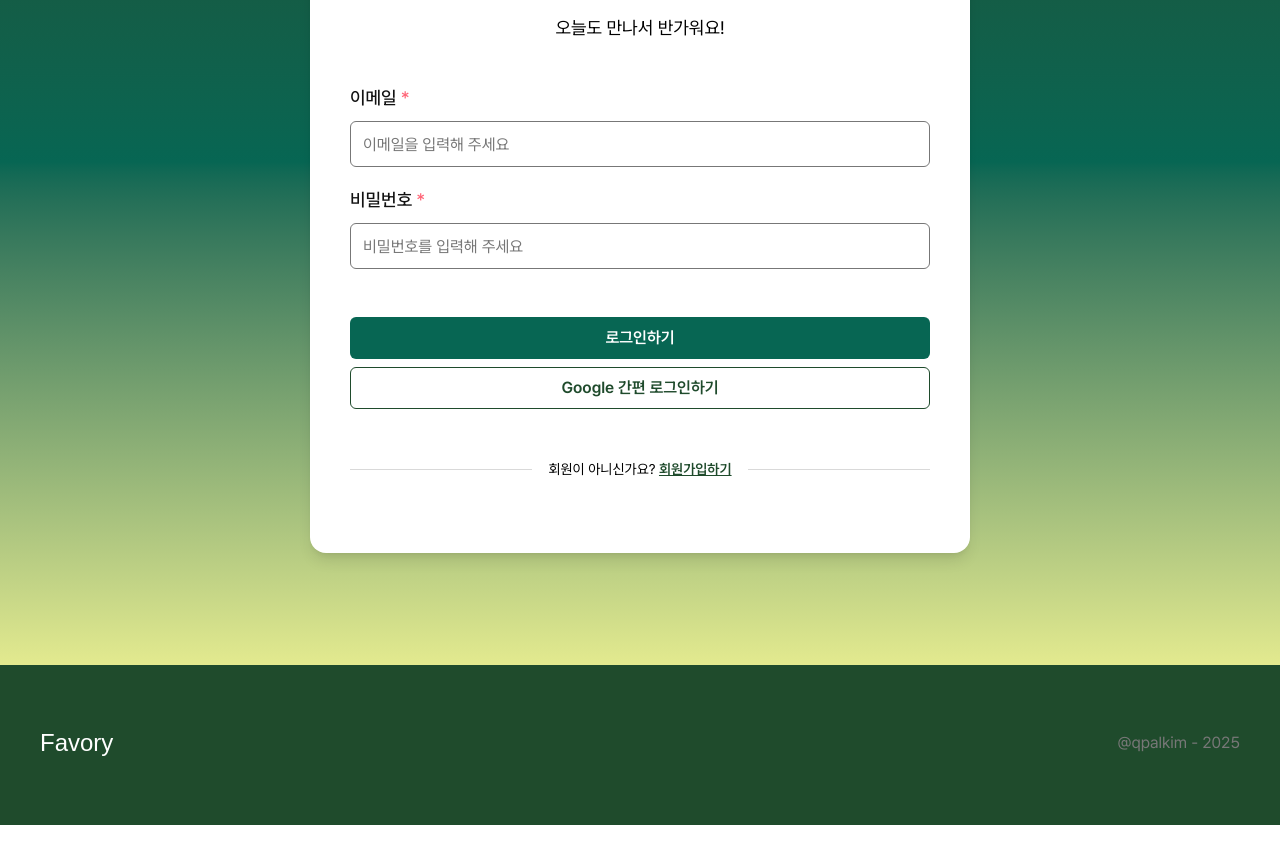
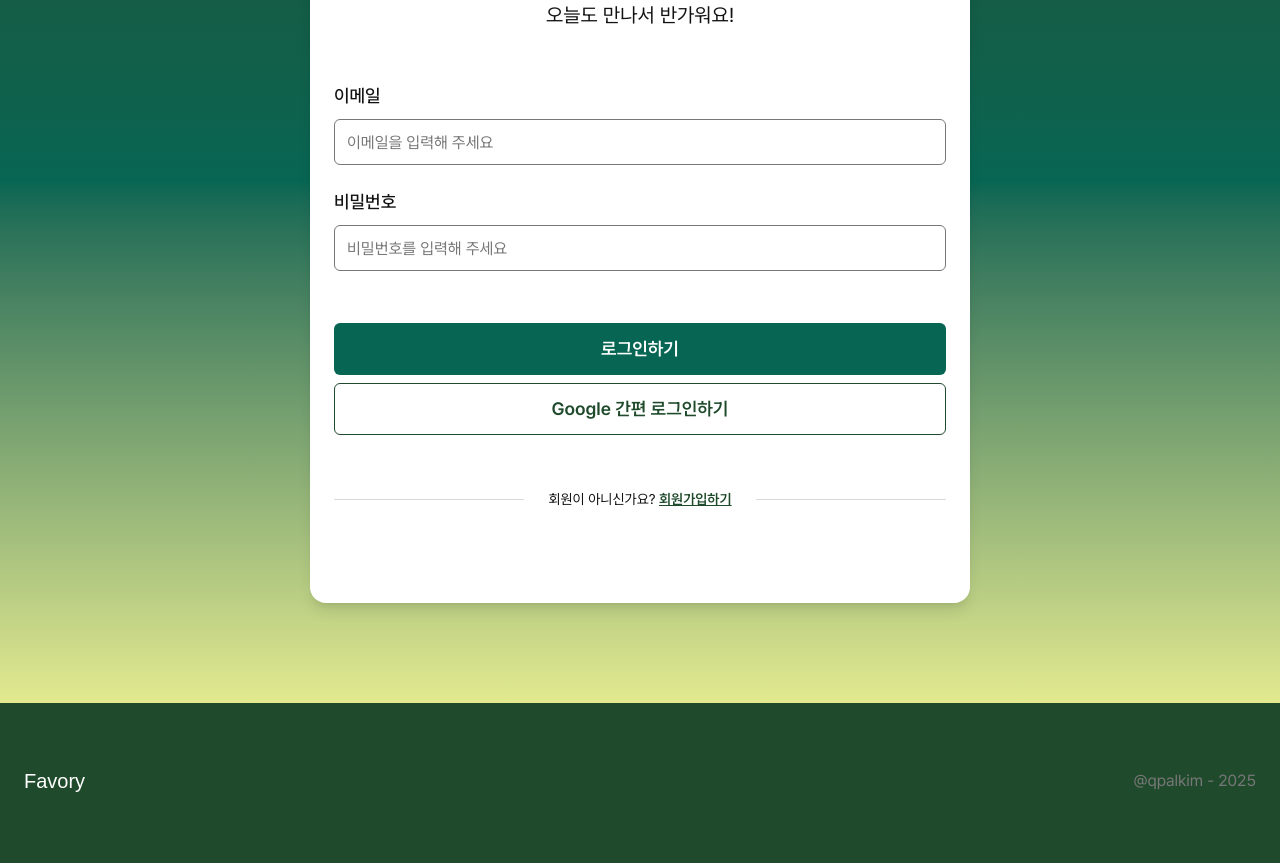
Before and after one commit to qpalkim/Favory, a Next.js app: page /login in a window 1280 px wide. Shown: the part 397-1260 px from the top of the page. Before the commit the page ends 1222 px from the top, so only its background shows below. Built offline with nearby package versions, Linux system fonts and the light colour scheme; a web font is replaced by a local one.

Commit message:
refactor/FAVORY-15-로그인-폼-컴포넌트-리팩토링 (#11)
* ♻️ refactor : 로그인 폼 컴포넌트 리팩토링

* ♻️ refactor : 마진 업데이트

* 💄 design : Button 높이 수정

* 💄 design : 양옆 패딩 조정 및 로고 링크

```diff
--- a/src/app/login/_components/LoginForm.tsx
+++ b/src/app/login/_components/LoginForm.tsx
@@ -2,47 +2,43 @@ import Image from "next/image";
 import Link from "next/link";
 import Input from "@/components/Input";
 import Button from "@/components/Button";
-import logo from "@/assets/logo/logo.svg";
+import logo from "@/assets/logo/logo_green_vertical.svg";
 
 export default function LoginForm() {
   return (
-    <main className="mx-auto max-w-[660px] min-w-[344px] rounded-[16px] bg-white shadow-lg">
-      <form className="space-y-12 px-5 py-10 md:px-6 md:py-15 lg:px-10 lg:py-18">
-        <div className="mb-11 flex flex-col items-center">
+    <main className="mx-auto max-w-[660px] min-w-[344px] rounded-xl bg-white shadow-lg md:rounded-2xl">
+      <form className="space-y-[42px] px-4 py-[42px] lg:space-y-[52px] lg:px-6 lg:py-[52px]">
+        <div className="flex flex-col items-center">
           <Link href="/" className="inline-block text-center">
             <Image
               src={logo}
               alt="로고 아이콘"
-              className="w-16 drop-shadow-lg md:w-20 lg:w-26"
+              className="w-[62px] drop-shadow-md md:w-[83px] lg:w-[110px]"
             />
-            <h1 className="font-leferiBold hover-text-shadow mt-3 text-center text-[18px] text-green-600 md:text-xl md:text-[24px] lg:mt-5 lg:text-[28px]">
-              Favory
-            </h1>
           </Link>
-          <p className="text-md lg:text-2lg mt-3 text-center md:text-lg lg:mt-4">
+          <p className="text-md text-black-500 mt-4 text-center md:text-lg lg:text-xl">
             오늘도 만나서 반가워요!
           </p>
         </div>
-        <div className="space-y-5">
-          <Input placeholder="이메일을 입력해 주세요" label="이메일" required />
+        <div className="space-y-6">
+          <Input placeholder="이메일을 입력해 주세요" label="이메일" />
           <Input
             placeholder="비밀번호를 입력해 주세요"
             type="password"
             label="비밀번호"
-            required
           />
         </div>
-        <div>
-          <Button className="mb-2 w-full" type="submit">
-            로그인하기
-          </Button>
-          <Button variant="outline" className="w-full">
-            Google 간편 로그인하기
-          </Button>
-        </div>
-        <div className="flex items-center gap-4">
-          <div className="bg-black-100 h-px flex-1"></div>
-          <p className="lg:text-md text-center text-sm">
+
+        <Button size="lg" type="submit" className="mb-2">
+          로그인하기
+        </Button>
+        <Button size="lg" variant="outline">
+          Google 간편 로그인하기
+        </Button>
+
+        <div className="mb-8 flex items-center gap-2 md:gap-4 lg:mb-10 lg:gap-6">
+          <div className="bg-black-100 h-px flex-1 rounded"></div>
+          <p className="lg:text-md text-black-500 text-center text-xs md:text-sm">
             회원이 아니신가요?&nbsp;
             <Link
               href="/signup"
@@ -51,7 +47,7 @@ export default function LoginForm() {
               회원가입하기
             </Link>
           </p>
-          <div className="bg-black-100 h-px flex-1"></div>
+          <div className="bg-black-100 h-px flex-1 rounded"></div>
         </div>
       </form>
     </main>
--- a/src/app/login/page.tsx
+++ b/src/app/login/page.tsx
@@ -3,7 +3,7 @@ import LoginForm from "./_components/LoginForm";
 export default function Page() {
   return (
     <section className="bg-gradient-to-b from-green-600 via-green-500 to-green-100">
-      <div className="px-4 py-28">
+      <div className="px-4 py-[52px] md:px-0 md:py-[70px] lg:py-[100px]">
         <LoginForm />
       </div>
     </section>
--- a/src/components/Button.tsx
+++ b/src/components/Button.tsx
@@ -14,7 +14,7 @@ const buttonVariants = cva(
       size: {
         sm: "h-[32px] md:h-[36px] lg:h-[42px] text-md md:text-[15px] lg:text-lg px-3 md:px-4 lg:px-6 w-max",
         md: "h-[36px] md:h-[38px] lg:h-[42px] gap-[8px] text-md md:text-[15px] lg:text-lg px-3 lg:px-4 w-max",
-        lg: "w-full h-[38px] md:h-[42px] lg:h-[52px] text-md md:text-[15px] lg:text-2lg",
+        lg: "w-full h-[36px] md:h-[42px] lg:h-[52px] text-md md:text-[15px] lg:text-2lg",
       },
     },
     defaultVariants: {
--- a/src/components/Footer.tsx
+++ b/src/components/Footer.tsx
@@ -1,10 +1,15 @@
+import Link from "next/link";
+
 export default function Footer() {
   return (
-    <footer className="z-10 h-[90px] w-full bg-green-600 px-10 py-[30px] md:h-[160px] md:py-[62px]">
+    <footer className="z-10 h-[90px] w-full bg-green-600 px-6 py-[30px] md:h-[160px] md:py-[62px]">
       <div className="mx-auto flex max-w-[1400px] items-center justify-between">
-        <span className="font-leferiBold text-lg text-white md:text-2xl">
+        <Link
+          href="/"
+          className="font-leferiBold text-lg text-white md:text-xl"
+        >
           Favory
-        </span>
+        </Link>
         <p className="text-black-200 text-xs md:text-lg">@qpalkim - 2025</p>
       </div>
     </footer>
```
